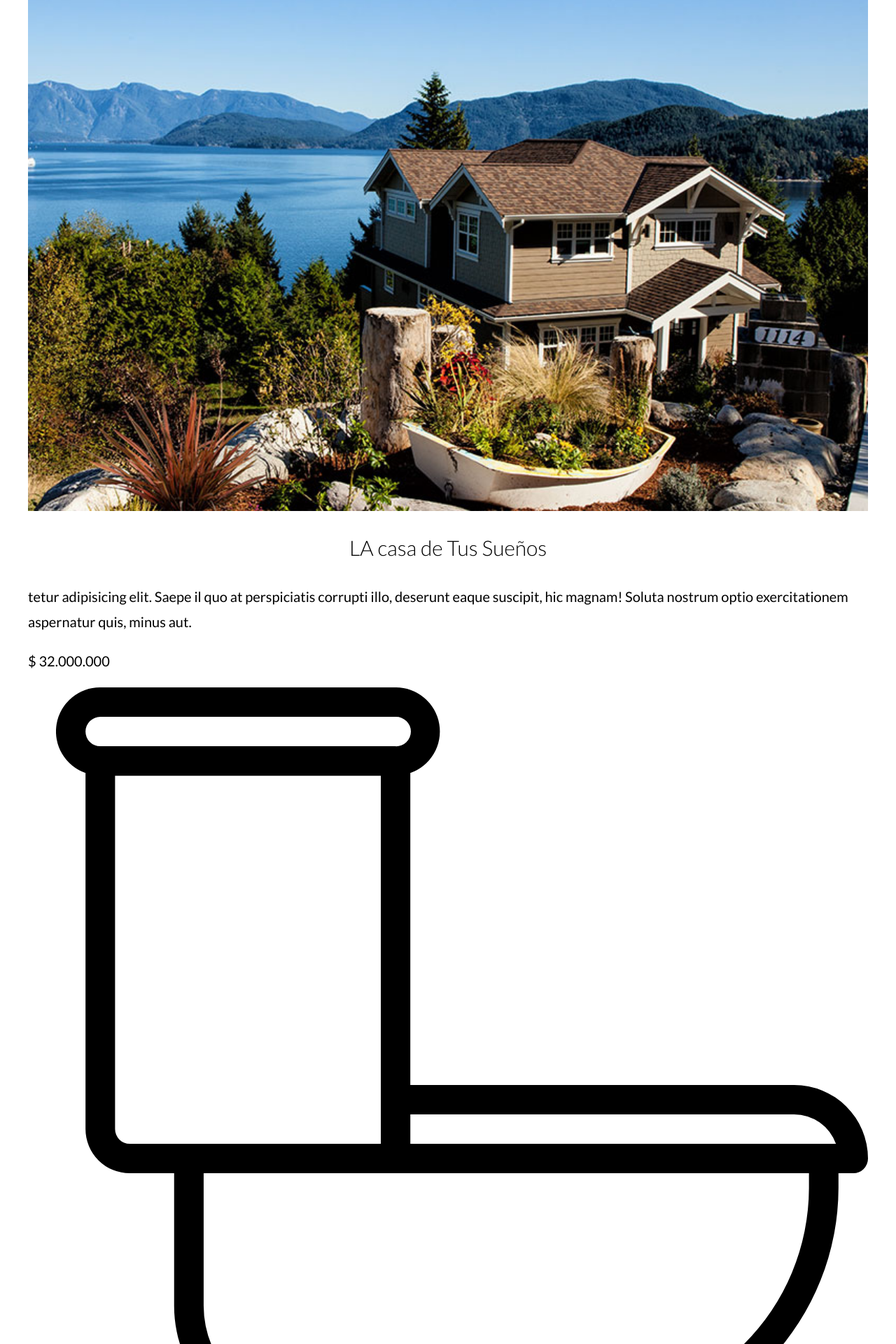
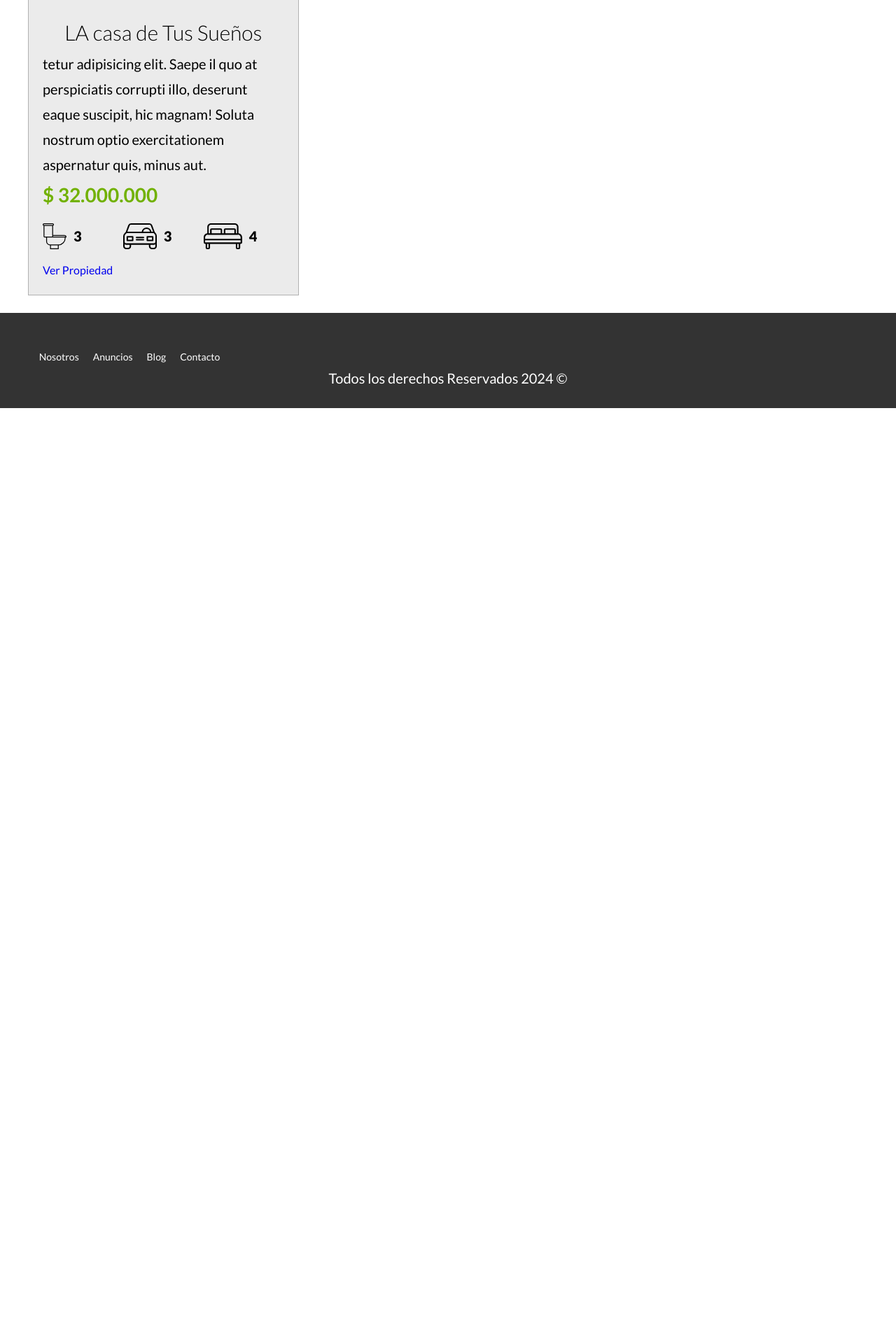
Before and after one commit to lombardo91/Inmobiliaria-LS, a PHP site: page / in a window 1280 px wide. Shown: the part 1290-3210 px from the top of the page at 70% size. After the commit the page ends 1873 px from the top, so only its background shows below. Run offline with PHP 8.4, Linux system fonts and the light colour scheme.

Commit message:
18-12-2023

```diff
--- a/apuntes.txt
+++ b/apuntes.txt
@@ -1,6 +1,6 @@
-284--->  npx gulp css - Ejecutar css!!
+288--->  npx gulp css - Ejecutar css!!
 
 Me funcionó primero ejecutnado
-npm i -D gulp@4.0.2 gulp-imagemin@7.1.0
+--- npm i -D gulp@4.0.2 gulp-imagemin@7.1.0
 y luego
-npx gulp
+---- npx gulp
--- a/index.html
+++ b/index.html
@@ -64,8 +64,8 @@
         <div class="contenedor-anuncios">
             <div class="anuncio">
                 <picture>
-                  <source srcset="build/img/anuncio1.webp" type="imagen/webp">
-                  <source srcset="build/img/anuncio1.jpg" type="imagen/jpeg">
+                  <source srcset="build/img/anuncio1.webp" type="image/webp">
+                  <source srcset="build/img/anuncio1.jpg" type="image/jpeg">
                   <img loading="lazy"  src="build/img/anuncio1.jpg" alt="anuncio">
                 </picture>
 
@@ -88,6 +88,9 @@
                             <p>4</p>
                         </li>
                     </ul>
+                    <a href="anuncios.html" class="boton boton-amarillo">
+                        Ver Propiedad
+                    </a>
 
                 </div>
             </div>
--- a/src/scss/app.scss
+++ b/src/scss/app.scss
@@ -10,3 +10,4 @@
 @import 'layout/footer';
 @import 'layout/navegacion';
 @import 'layout/iconos';
+@import 'layout/anuncios';
--- a/src/scss/base/_globales.scss
+++ b/src/scss/base/_globales.scss
@@ -35,7 +35,7 @@ h1, h2, h3 {
     margin: calc($separacion / 2) 0;
     font-weight: 300;
     text-align: center;
-
+    margin: 0;
 }
 
 h1 {
--- /dev/null
+++ b/src/scss/layout/_anuncios.scss
@@ -0,0 +1,42 @@
+
+
+@include tablet{
+    .contenedor-anuncios{
+        @include grid(3, 2rem)
+    }
+}
+
+.anuncio{
+    background-color: lighten($gris, 4);
+    border: 1.8px solid darken($gris, 19)
+
+}
+
+.contenido-anuncio{
+    padding: 2rem;
+}
+
+p{
+    margin: 0;
+}
+.precio {
+    color: $verde;
+    font-weight: $bold;
+    font-size: 2.8rem;
+}
+.iconos-caracteristicas{
+    display: flex;
+    list-style: none;
+    padding: 0;
+    li{
+        flex: 1;
+        display: flex;
+        img{
+            flex: 0 0 3rem;
+            margin-right: 1rem;
+        }
+        p{
+            font-weight: $black;
+        }
+    }
+}
--- a/src/scss/layout/_header.scss
+++ b/src/scss/layout/_header.scss
@@ -15,10 +15,13 @@
         @include tablet {
             min-height: 45rem;
         }
-        @include tablet {
-            min-height: 45rem;
+        .contenido-header{
+            @include tablet {
+                min-height: 15rem;
+            }
         }
     }
+
 }
 
 .contenido-header {  //selecciono al padre de barra y h1 para aplicarle flex y grid de padre a hijo
@@ -28,7 +31,7 @@
 
 
     h1 {
-        text-align: left;
+        text-align: left; // alinear lado izquierdo
         color: $blanco;
         font-weight: $bold;
         line-height: 2;
```
Also changed, not shown: build/css/app.css, 1 other file.
